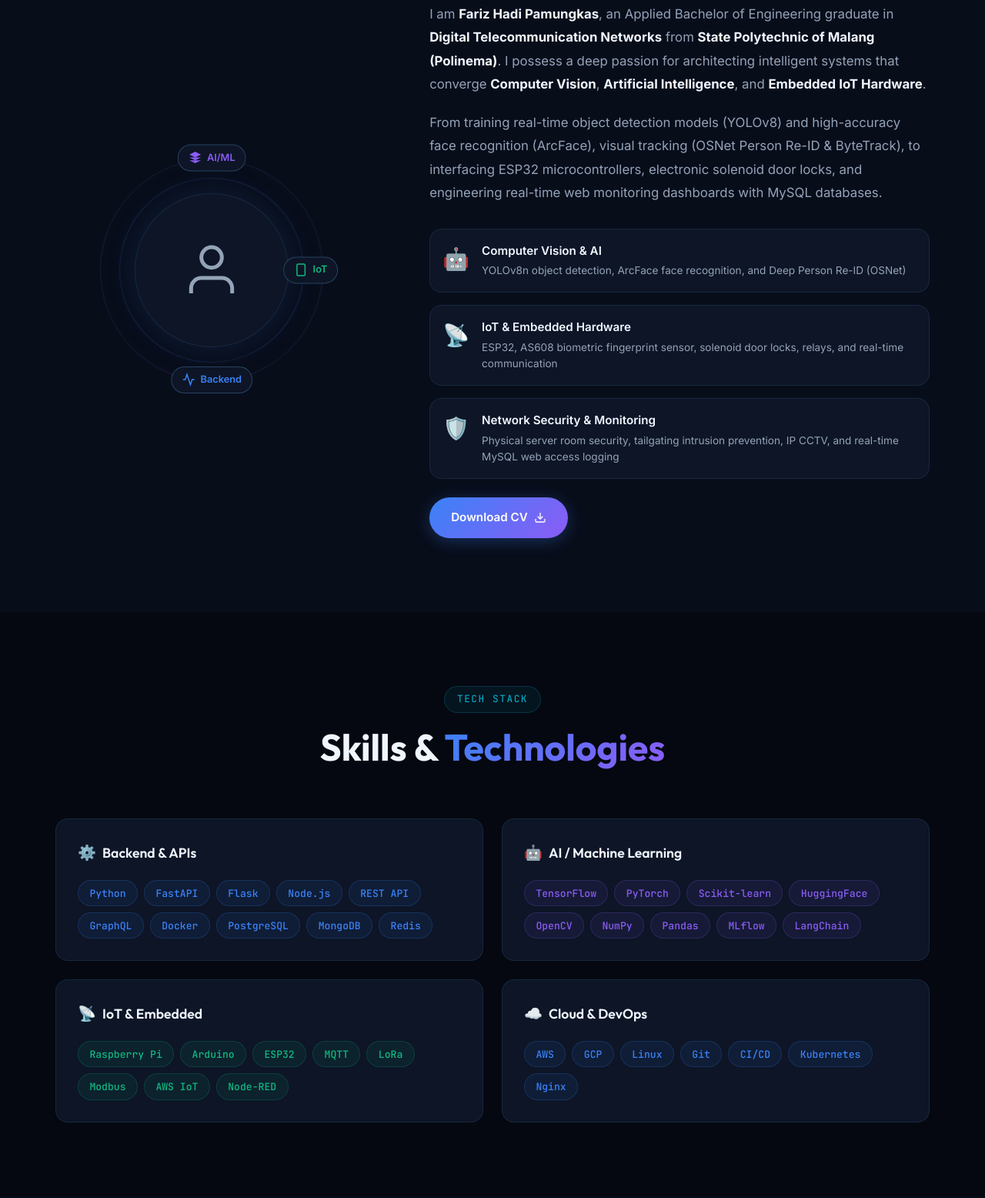
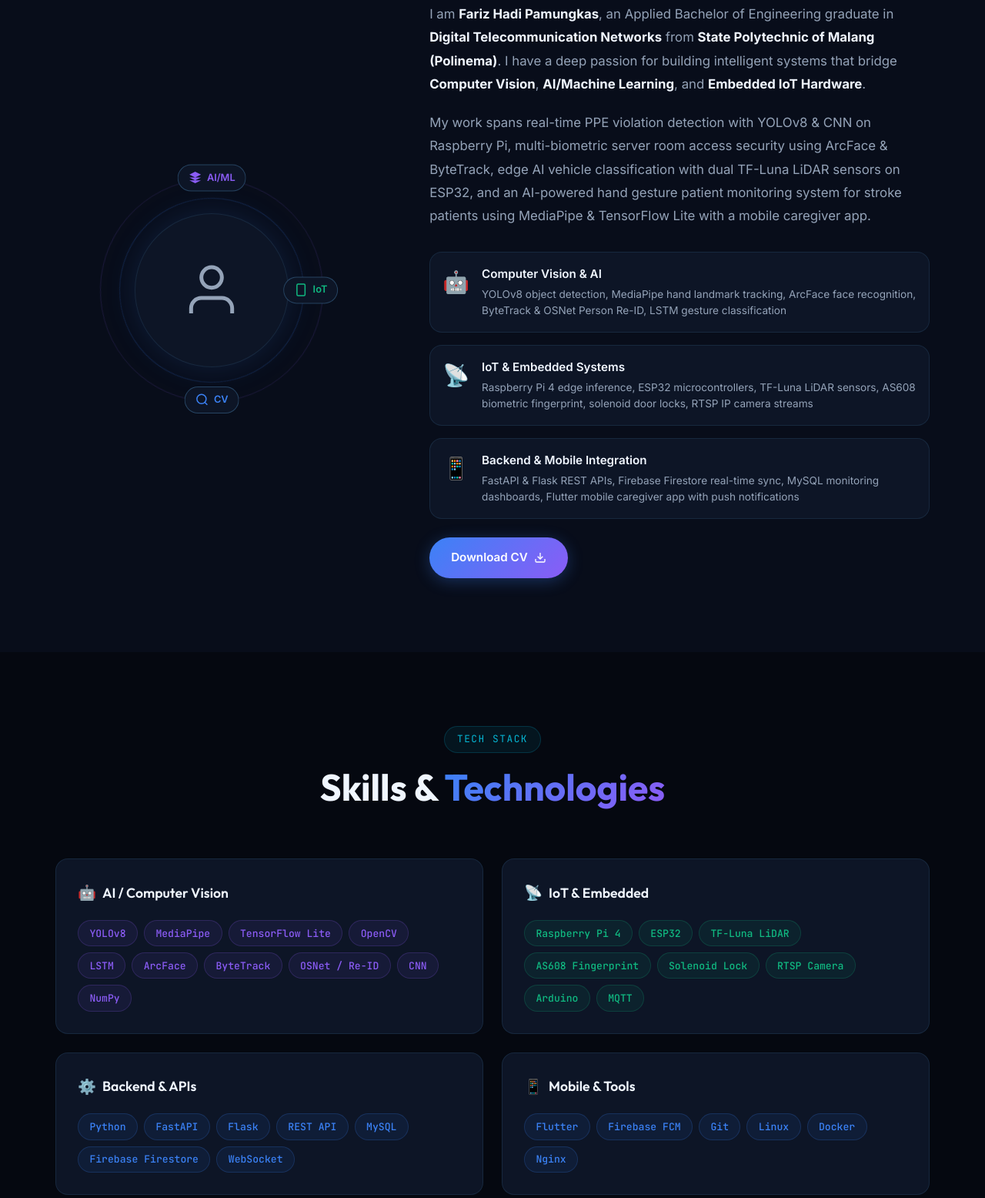
Before and after one commit to vanilalatte7/Portofolio, a plain HTML site: page index.html in a window 1280 px wide. Shown: the part 1212-2768 px from the top of the page at 77% size. Drawn offline with Linux system fonts and the light colour scheme.

Commit message:
content: align About bio and Skills section with 4 real projects (remove placeholder techs, add real ones)

```diff
--- a/index.html
+++ b/index.html
@@ -108,38 +108,38 @@
               <span>IoT</span>
             </div>
             <div class="avatar-badge ab-3">
-              <svg width="18" height="18" viewBox="0 0 24 24" fill="none" stroke="currentColor" stroke-width="2"><path d="M22 12h-4l-3 9L9 3l-3 9H2"/></svg>
-              <span>Backend</span>
+              <svg width="18" height="18" viewBox="0 0 24 24" fill="none" stroke="currentColor" stroke-width="2"><circle cx="11" cy="11" r="8"/><path d="M21 21l-4.35-4.35"/></svg>
+              <span>CV</span>
             </div>
           </div>
         </div>
         <div class="about-content-side">
           <p class="about-text">
-            I am <strong>Fariz Hadi Pamungkas</strong>, an Applied Bachelor of Engineering graduate in <strong>Digital Telecommunication Networks</strong> from <strong>State Polytechnic of Malang (Polinema)</strong>. I possess a deep passion for architecting intelligent systems that converge <strong>Computer Vision</strong>, <strong>Artificial Intelligence</strong>, and <strong>Embedded IoT Hardware</strong>.
+            I am <strong>Fariz Hadi Pamungkas</strong>, an Applied Bachelor of Engineering graduate in <strong>Digital Telecommunication Networks</strong> from <strong>State Polytechnic of Malang (Polinema)</strong>. I have a deep passion for building intelligent systems that bridge <strong>Computer Vision</strong>, <strong>AI/Machine Learning</strong>, and <strong>Embedded IoT Hardware</strong>.
           </p>
           <p class="about-text">
-            From training real-time object detection models (YOLOv8) and high-accuracy face recognition (ArcFace), visual tracking (OSNet Person Re-ID &amp; ByteTrack), to interfacing ESP32 microcontrollers, electronic solenoid door locks, and engineering real-time web monitoring dashboards with MySQL databases.
+            My work spans real-time PPE violation detection with YOLOv8 &amp; CNN on Raspberry Pi, multi-biometric server room access security using ArcFace &amp; ByteTrack, edge AI vehicle classification with dual TF-Luna LiDAR sensors on ESP32, and an AI-powered hand gesture patient monitoring system for stroke patients using MediaPipe &amp; TensorFlow Lite with a mobile caregiver app.
           </p>
           <div class="about-highlights">
             <div class="highlight-item">
               <div class="highlight-icon">&#x1F916;</div>
               <div>
                 <h4>Computer Vision &amp; AI</h4>
-                <p>YOLOv8n object detection, ArcFace face recognition, and Deep Person Re-ID (OSNet)</p>
+                <p>YOLOv8 object detection, MediaPipe hand landmark tracking, ArcFace face recognition, ByteTrack &amp; OSNet Person Re-ID, LSTM gesture classification</p>
               </div>
             </div>
             <div class="highlight-item">
               <div class="highlight-icon">&#x1F4E1;</div>
               <div>
-                <h4>IoT &amp; Embedded Hardware</h4>
-                <p>ESP32, AS608 biometric fingerprint sensor, solenoid door locks, relays, and real-time communication</p>
+                <h4>IoT &amp; Embedded Systems</h4>
+                <p>Raspberry Pi 4 edge inference, ESP32 microcontrollers, TF-Luna LiDAR sensors, AS608 biometric fingerprint, solenoid door locks, RTSP IP camera streams</p>
               </div>
             </div>
             <div class="highlight-item">
-              <div class="highlight-icon">&#x1F6E1;&#xFE0F;</div>
+              <div class="highlight-icon">&#x1F4F1;</div>
               <div>
-                <h4>Network Security &amp; Monitoring</h4>
-                <p>Physical server room security, tailgating intrusion prevention, IP CCTV, and real-time MySQL web access logging</p>
+                <h4>Backend &amp; Mobile Integration</h4>
+                <p>FastAPI &amp; Flask REST APIs, Firebase Firestore real-time sync, MySQL monitoring dashboards, Flutter mobile caregiver app with push notifications</p>
               </div>
             </div>
           </div>
@@ -162,35 +162,19 @@
       <div class="skills-categories">
         <div class="skill-category">
           <h3 class="skill-cat-title">
-            <span class="skill-cat-icon">&#x2699;&#xFE0F;</span>Backend &amp; APIs
+            <span class="skill-cat-icon">&#x1F916;</span>AI / Computer Vision
           </h3>
           <div class="skill-tags">
-            <span class="skill-tag">Python</span>
-            <span class="skill-tag">FastAPI</span>
-            <span class="skill-tag">Flask</span>
-            <span class="skill-tag">Node.js</span>
-            <span class="skill-tag">REST API</span>
-            <span class="skill-tag">GraphQL</span>
-            <span class="skill-tag">Docker</span>
-            <span class="skill-tag">PostgreSQL</span>
-            <span class="skill-tag">MongoDB</span>
-            <span class="skill-tag">Redis</span>
-          </div>
-        </div>
-        <div class="skill-category">
-          <h3 class="skill-cat-title">
-            <span class="skill-cat-icon">&#x1F916;</span>AI / Machine Learning
-          </h3>
-          <div class="skill-tags">
-            <span class="skill-tag accent">TensorFlow</span>
-            <span class="skill-tag accent">PyTorch</span>
-            <span class="skill-tag accent">Scikit-learn</span>
-            <span class="skill-tag accent">HuggingFace</span>
+            <span class="skill-tag accent">YOLOv8</span>
+            <span class="skill-tag accent">MediaPipe</span>
+            <span class="skill-tag accent">TensorFlow Lite</span>
             <span class="skill-tag accent">OpenCV</span>
+            <span class="skill-tag accent">LSTM</span>
+            <span class="skill-tag accent">ArcFace</span>
+            <span class="skill-tag accent">ByteTrack</span>
+            <span class="skill-tag accent">OSNet / Re-ID</span>
+            <span class="skill-tag accent">CNN</span>
             <span class="skill-tag accent">NumPy</span>
-            <span class="skill-tag accent">Pandas</span>
-            <span class="skill-tag accent">MLflow</span>
-            <span class="skill-tag accent">LangChain</span>
           </div>
         </div>
         <div class="skill-category">
@@ -198,27 +182,40 @@
             <span class="skill-cat-icon">&#x1F4E1;</span>IoT &amp; Embedded
           </h3>
           <div class="skill-tags">
-            <span class="skill-tag alt">Raspberry Pi</span>
+            <span class="skill-tag alt">Raspberry Pi 4</span>
+            <span class="skill-tag alt">ESP32</span>
+            <span class="skill-tag alt">TF-Luna LiDAR</span>
+            <span class="skill-tag alt">AS608 Fingerprint</span>
+            <span class="skill-tag alt">Solenoid Lock</span>
+            <span class="skill-tag alt">RTSP Camera</span>
             <span class="skill-tag alt">Arduino</span>
-            <span class="skill-tag alt">ESP32</span>
             <span class="skill-tag alt">MQTT</span>
-            <span class="skill-tag alt">LoRa</span>
-            <span class="skill-tag alt">Modbus</span>
-            <span class="skill-tag alt">AWS IoT</span>
-            <span class="skill-tag alt">Node-RED</span>
           </div>
         </div>
         <div class="skill-category">
           <h3 class="skill-cat-title">
-            <span class="skill-cat-icon">&#x2601;&#xFE0F;</span>Cloud &amp; DevOps
+            <span class="skill-cat-icon">&#x2699;&#xFE0F;</span>Backend &amp; APIs
           </h3>
           <div class="skill-tags">
-            <span class="skill-tag">AWS</span>
-            <span class="skill-tag">GCP</span>
+            <span class="skill-tag">Python</span>
+            <span class="skill-tag">FastAPI</span>
+            <span class="skill-tag">Flask</span>
+            <span class="skill-tag">REST API</span>
+            <span class="skill-tag">MySQL</span>
+            <span class="skill-tag">Firebase Firestore</span>
+            <span class="skill-tag">WebSocket</span>
+          </div>
+        </div>
+        <div class="skill-category">
+          <h3 class="skill-cat-title">
+            <span class="skill-cat-icon">&#x1F4F1;</span>Mobile &amp; Tools
+          </h3>
+          <div class="skill-tags">
+            <span class="skill-tag">Flutter</span>
+            <span class="skill-tag">Firebase FCM</span>
+            <span class="skill-tag">Git</span>
             <span class="skill-tag">Linux</span>
-            <span class="skill-tag">Git</span>
-            <span class="skill-tag">CI/CD</span>
-            <span class="skill-tag">Kubernetes</span>
+            <span class="skill-tag">Docker</span>
             <span class="skill-tag">Nginx</span>
           </div>
         </div>
```
